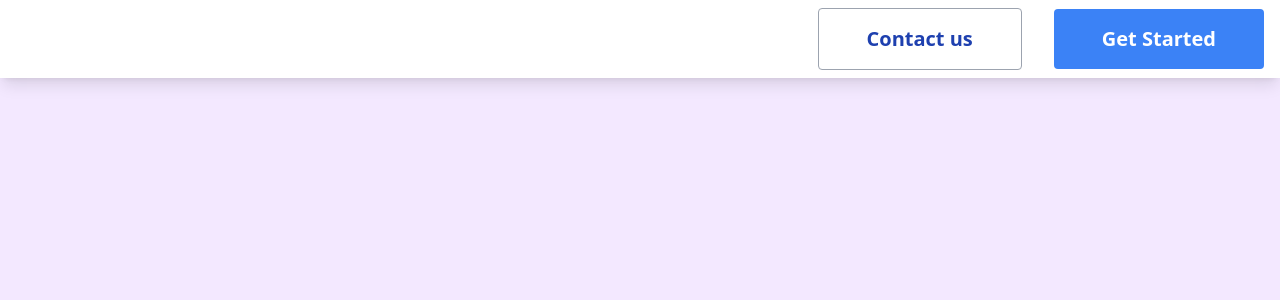
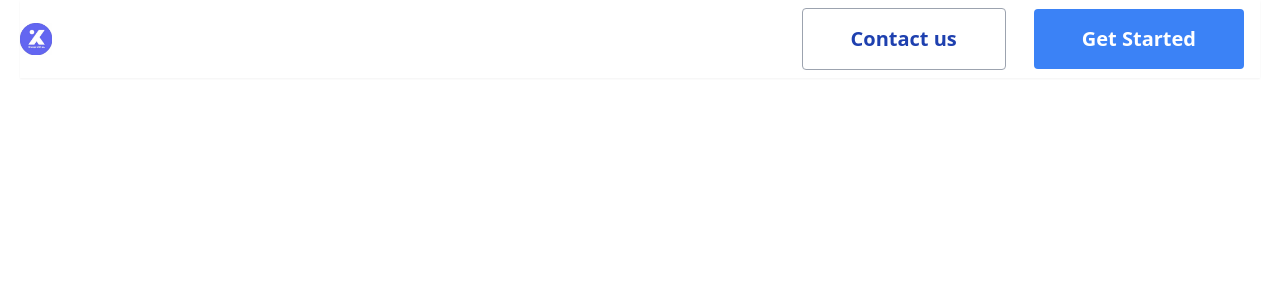
Before and after one commit to Akshata-indi/LMS, a React (Create React App) app: page / in a window 1280 px wide. Shown: the top 300 px of the page. Built offline with nearby package versions, Linux system fonts and the light colour scheme.

Commit message:
card update

```diff
--- a/src/config-components/header/Header.js
+++ b/src/config-components/header/Header.js
@@ -1,48 +1,30 @@
-
-// import React from 'react'; // Import React if you're using React
-// import ButtonStyle from '../buttons/ButtonStyle';
-// import ButtonOutline from '../buttons/ButtonOutline';
-// import headerStyles from './ConfigHeader';
-
-// function Header() {
-//   return (
-//     <div className={headerStyles.headerContainer}>
-
-//       <div className='font-sans text-3xl'>IK-Shiksha</div>
-//       <div className="flex items-center">
-//         <ButtonStyle className="buttonDefault">Click Me</ButtonStyle>
-//          <ButtonOutline  >Get Started</ButtonOutline>
-//       </div>
-//     </div>
-//   );
-// }
-
-
-// export default Header;
 
 import React from 'react'
-// import Buttons from './tailwindButtonsConfig';
-// import Buttons from './ButtonsConfig';
+import LogoConfig from '../logo/LogoConfig';
 import TwdButtonsConfig from '../buttons/TwdButtonsConfig';
+import "../../scss/colors-vars.module.scss";
+
 
 const Header = () => {
   return (
-    <div className='bg-purple-100 min-h-screen'>
+    <div className='bg-gray'>
         <div className='grid grid-cols-1  grid-flow-row'>
-            <div className='  col-span-12 bg-white shadow-lg min-h-[70px] flex justify-end items-center'>
-            <button className={TwdButtonsConfig.hover} >
+            <div className='col-span-12 bg-white shadow-sm min-h-[60px] flex mx-5 justify-between items-center'>
+              <LogoConfig />
+
+              <div>
+            <button className={`${TwdButtonsConfig.hover} `}>
             Contact us
             </button>
-            <button className={TwdButtonsConfig.primary} >
+            <button className= {`${TwdButtonsConfig.primary}  ml-3 `}>
             Get Started
             </button>
-
             </div>
 
+        </div>
+    </div>
 
-      </div>
-     </div>
-
+</div>
 )
 }
 
```
